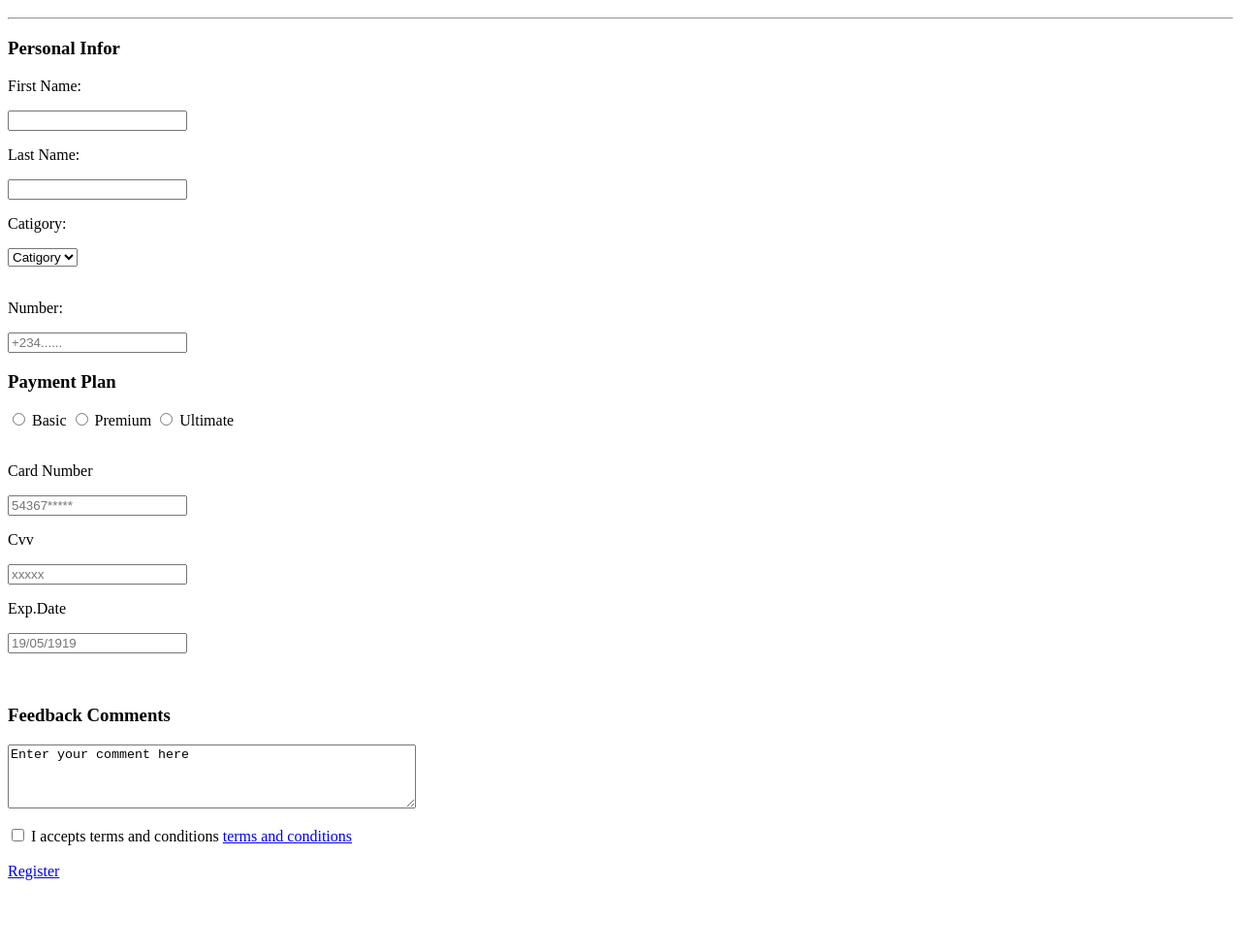
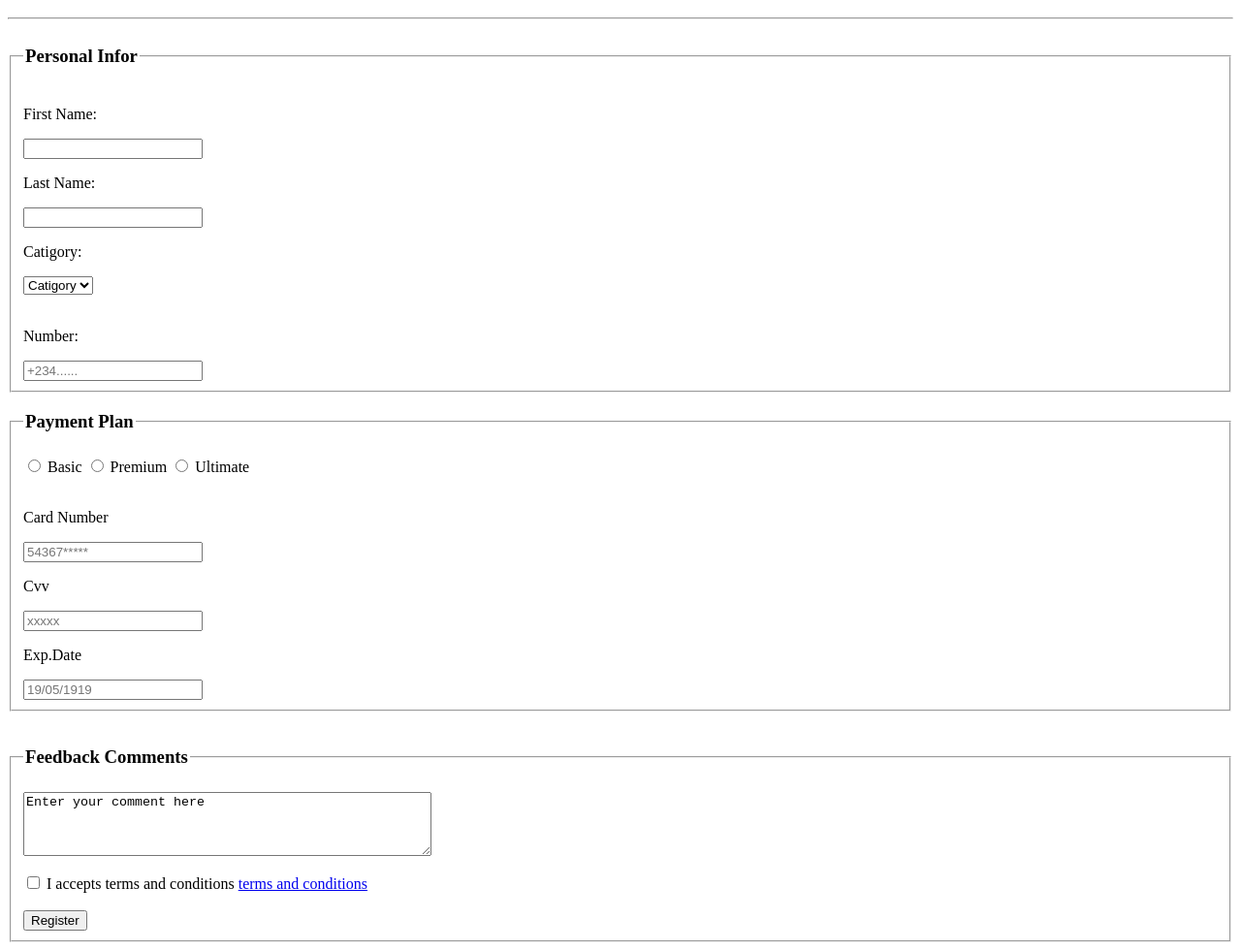
Before and after one commit to otuyamicah/Forms-tables, a plain HTML site: page index.html in a window 1280 px wide. Shown: the part 48-1028 px from the top of the page at 97% size. Before the commit the page ends 964 px from the top, so only its background shows below. Drawn offline with Linux system fonts and the light colour scheme.

Commit message:
proper naming for homepage

```diff
--- a/Barberplan.html
+++ b/index.html
@@ -5,8 +5,9 @@
     <body>
         <h1 align="center">Barber Plan</h1>
         <hr>
-        <h3>Personal Infor</h3>
- <form>
+
+ <fieldset>
+    <legend><h3>Personal Infor</h3></legend>
     <p>First Name:</p>
     <input type="text" placeholder="" required/>
 
@@ -24,12 +25,13 @@
 
 <p>Number:</p>
 <input type="tel" placeholder="+234......" required/>
- </form>
+ </fieldset>
 
 
-<h3>Payment Plan</h3>
-<form>
-    <input type="radio" name="types" value="1" />
+
+<fieldset>
+    <legend><h3>Payment Plan</h3></legend>
+<input type="radio" name="types" value="1" />
 <label>Basic</label>
 
 <input type="radio" name="types" value="1" />
@@ -47,19 +49,22 @@
 
 <p>Exp.Date</p>
 <input type="text" placeholder="19/05/1919" required/>
-</form>
+</fieldset>
 </br>
 
 
-<h3>Feedback Comments</h3>
-<textarea rows="4" cols="50" name="comment" form="usrform">Enter your comment here</textarea>
-</br><br />
+<fieldset>
+    <legend><h3>Feedback Comments</h3></legend>
+    <textarea rows="4" cols="50" name="comment" fieldset="usrform">Enter your comment here</textarea>
+    </br><br />
 
-<input type="checkbox" name="type" /> I accepts terms and conditions
-<a href="C:\Users\DELL\OneDrive\Documents\barber form\terms & conditions.html" target="_blank">terms and conditions</a>
-<br /><br />
+    <input type="checkbox" name="type" /> I accepts terms and conditions
+    <a href="C:\Users\DELL\OneDrive\Documents\barber form\terms & conditions.html" target="_blank">terms and conditions</a>
+    <br /><br />
 
-<a href="C:\Users\DELL\OneDrive\Documents\barber form\regpage.html" target="_blank" button type="submit" class="reg.page">Register</button>
+    <a href="C:\Users\DELL\OneDrive\Documents\barber form\regpage.html" target="_blank"><button type="submit" class="reg.page">Register</button>
+    </fieldset>
+
 
 
 
```
